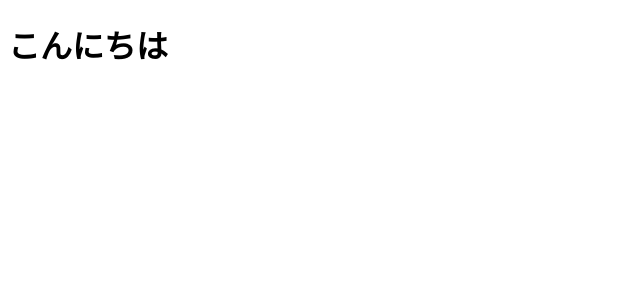
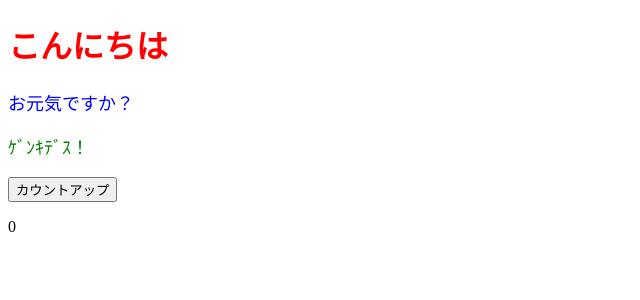
Before and after one commit to kichitaro-p/React_training, a React (Create React App) app: page / in a window 1280 px wide. Shown: the top 300 px of the page, without its empty margins (0-640 px from the left). Built offline with nearby package versions, Linux system fonts and the light colour scheme.

Commit message:
3/14上書き

```diff
--- a/src/components/ColorfulMessage.jsx
+++ b/src/components/ColorfulMessage.jsx
@@ -1,23 +1,9 @@
 export const ColorfulMessage = (props) => {
-  //export const ColorfulMessage = ({ color, children}) => {という書き方で分割代入もできる
-  const { color, children } = props; //分割代入
+  const { color, children } = props;
   const contentStyleA = {
-    color, //コード冒頭で分割代入をしているため、props.colorのprops.を省ける　＆　左のプロパティ名と右の変数名が一緒のときはプロパティ名を省略できる。(本来はcolor: color)
-    fontSize: "18px", //CSSだとfont-sizeのように書くが、Reactではハイフンを消してパスカルケースにすること。
-    //margin: 100, //数字の値は、Javascriptでも存在する値のため、""なしでもよい
+    color,
+    fontSize: "18px",
   };
-  return <p style={contentStyleA}>{children}</p>; //コード冒頭で分割代入をしているため、props.childrenのprops.を省ける
-  //App.jsx側のタグで囲われた部分を受け取る場合は、props.childrenとなり、これはjavascriptでは決まった方法となっている
+
+  return <p style={contentStyleA}>{children}</p>;
 };
-
-/*//props分割代入じゃないver
-export const ColorfulMessage = (props) => {
-  const contentStyleA = {
-    color: props.color,
-    fontSize: "18px", //CSSだとfont-sizeのように書くが、Reactではハイフンを消してパスカルケースにすること。
-    //margin: 100, //数字の値は、Javascriptでも存在する値のため、""なしでもよい
-  };
-  return <p style={contentStyleA}>{props.children}</p>;
-  //App.jsx側のタグで囲われた部分を受け取る場合は、props.childrenとなり、これはjavascriptでは決まった方法となっている
-};
-*/
--- a/src/index.js
+++ b/src/index.js
@@ -1,12 +1,9 @@
 import { StrictMode } from "react";
 import { createRoot } from "react-dom/client";
+import { App } from "./App";
 
 const rootElement = document.getElementById("root");
 const root = createRoot(rootElement);
-
-const App = () => {
-  return <h1>こんにちは</h1>;
-};
 
 root.render(
   <StrictMode>
```
Also changed, not shown: src/components/ColorfulMessage_old.jsx (added, +23 -0 lines).
